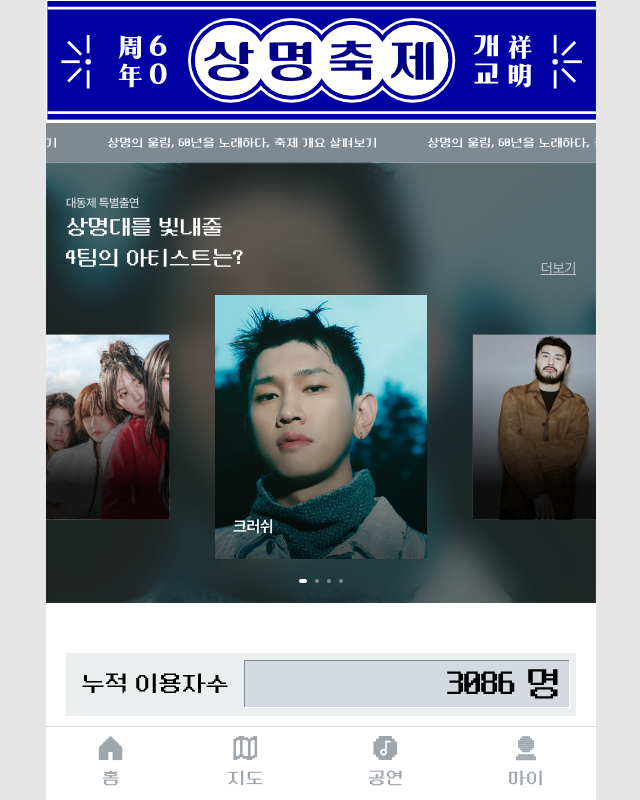
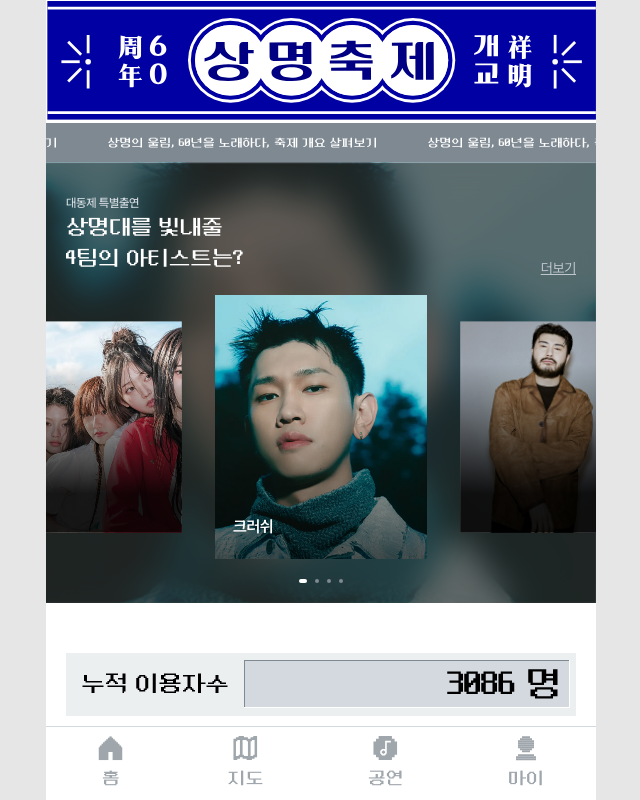
Before and after one commit to DEER-FOR-YOU/2025_DEER_FOR_YOU_FE, a React (Create React App) app: page / in a window 1280 px wide. Shown: the top 800 px of the page, without its empty margins (319-959 px from the left). Built offline with nearby package versions, Linux system fonts and the light colour scheme.

Commit message:
[#7] fix: 아티스트 슬라이딩 할때 사진 잘리는거 수정

```diff
--- a/src/pages/home/Artist.tsx
+++ b/src/pages/home/Artist.tsx
@@ -138,6 +138,7 @@ export default function Artist() {
 
       <S.SlideContainer
         ref={slideRef}
+        isDragging={isDragging}
         onMouseDown={handleMouseDown}
         onMouseMove={handleMouseMove}
         onMouseUp={handleMouseUp}
@@ -150,8 +151,8 @@ export default function Artist() {
           transition: isDragging ? 'none' : 'transform 0.3s ease',
         }}
       >
-        <S.ArtistCardWrapper>
-          <S.PrevArtistCard>
+        <S.ArtistCardWrapper isDragging={isDragging}>
+          <S.PrevArtistCard isDragging={isDragging}>
             <S.ArtistImage src={prevArtist.image} alt={prevArtist.name} />
             <S.ArtistCardOverlay2 />
           </S.PrevArtistCard>
@@ -163,7 +164,7 @@ export default function Artist() {
             <S.ArtistName>{currentArtist.name}</S.ArtistName>
           </S.CurrentArtistCard>
 
-          <S.NextArtistCard>
+          <S.NextArtistCard isDragging={isDragging}>
             <S.ArtistImage src={nextArtist.image} alt={nextArtist.name} />
             <S.ArtistCardOverlay2 />
           </S.NextArtistCard>
--- a/src/pages/home/artist.style.ts
+++ b/src/pages/home/artist.style.ts
@@ -76,7 +76,7 @@ export const MainRightText = styled.div`
   text-decoration: underline;
 `;
 
-export const SlideContainer = styled.div`
+export const SlideContainer = styled.div<{ isDragging?: boolean }>`
   display: flex;
   align-items: center;
   justify-content: center;
@@ -84,26 +84,26 @@ export const SlideContainer = styled.div`
   cursor: grab;
   user-select: none;
   touch-action: pan-y;
-  overflow: hidden;
+  overflow: ${({ isDragging }) => (isDragging ? 'visible' : 'hidden')};
 
   &:active {
     cursor: grabbing;
   }
 `;
 
-export const ArtistCardWrapper = styled.div`
+export const ArtistCardWrapper = styled.div<{ isDragging?: boolean }>`
   display: flex;
   align-items: center;
   gap: 0;
   position: relative;
 `;
 
-export const PrevArtistCard = styled.div`
+export const PrevArtistCard = styled.div<{ isDragging?: boolean }>`
   display: flex;
   flex-direction: column;
   align-items: center;
-  transform: scale(0.7) translateX(-20px);
-  /* opacity: 0.6; */
+  transform: scale(0.8) translateX(-15px);
+  /* opacity: 0.8; */
   pointer-events: none;
   transition: all 0.3s ease;
   position: relative;
@@ -120,12 +120,12 @@ export const CurrentArtistCard = styled.div`
   position: relative;
 `;
 
-export const NextArtistCard = styled.div`
+export const NextArtistCard = styled.div<{ isDragging?: boolean }>`
   display: flex;
   flex-direction: column;
   align-items: center;
-  transform: scale(0.7) translateX(20px);
-  /* opacity: 0.6; */
+  transform: scale(0.8) translateX(15px);
+  /* opacity: 0.8; */
   pointer-events: none;
   transition: all 0.3s ease;
   position: relative;
```
